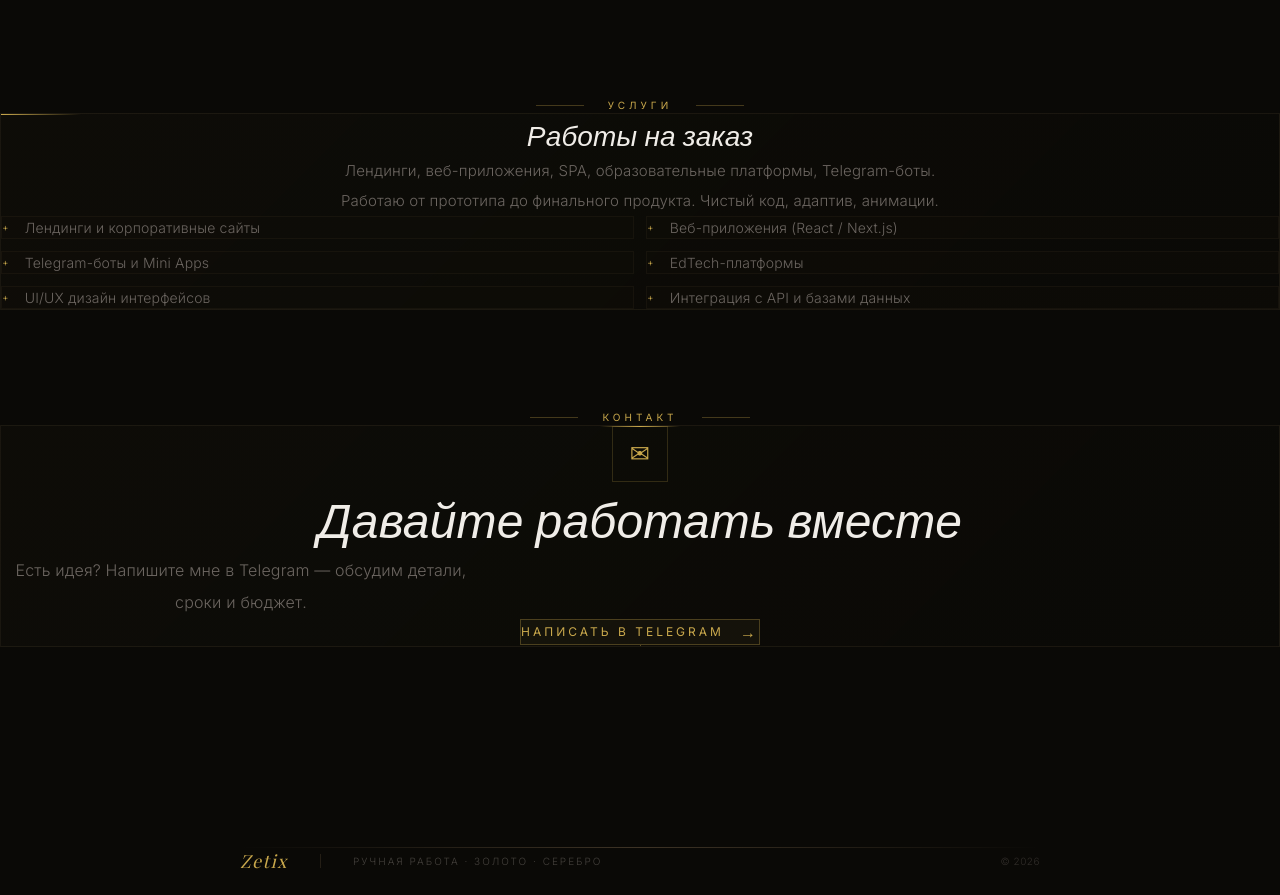
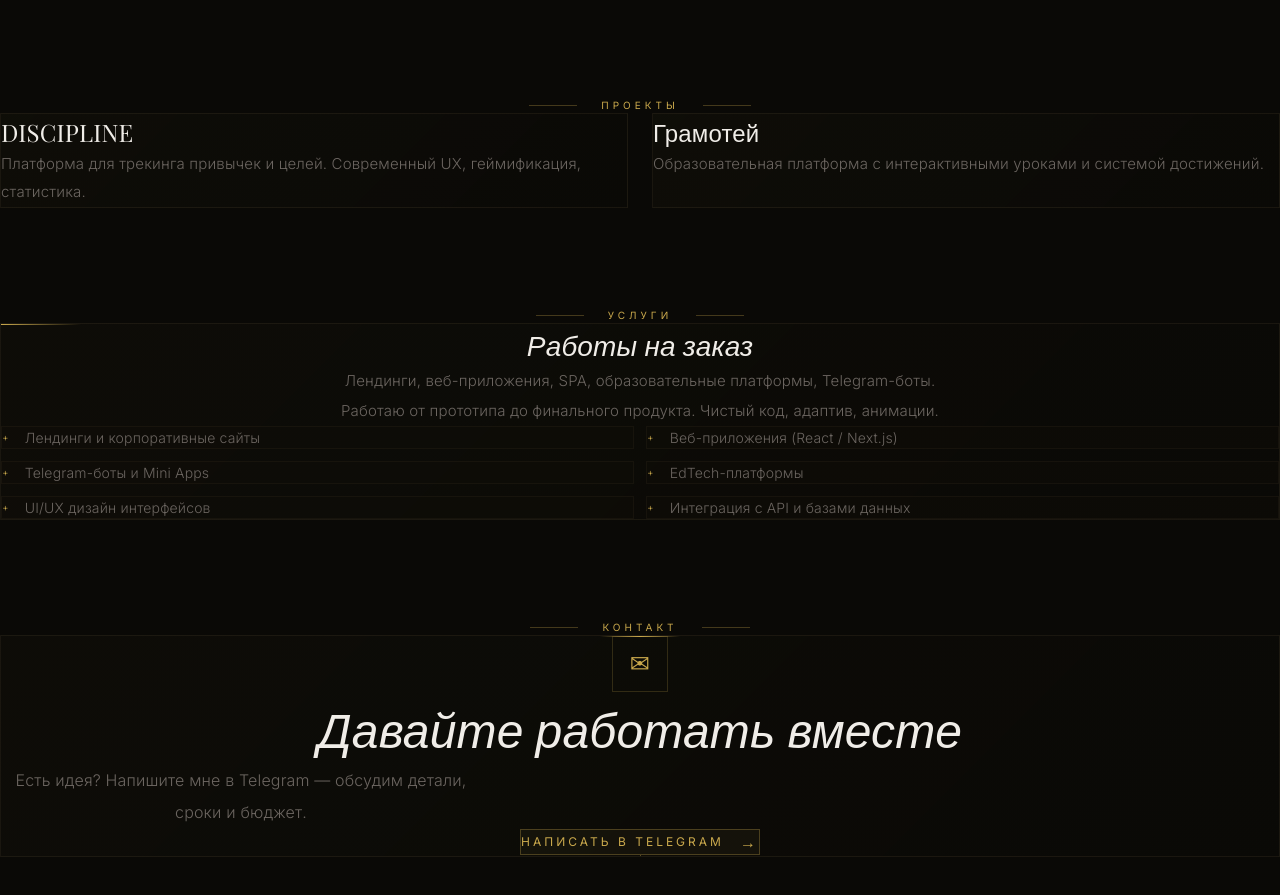
Before and after one commit to abrikoska1212/zetix-jewelry, a Next.js app: page /author in a window 1280 px wide. Shown: the part 882-1777 px from the top of the page. Built offline with nearby package versions, Linux system fonts and the light colour scheme.

Commit message:
feat: TG links, projects section, compact featured+about, 80% width

```diff
--- a/src/app/components/About.tsx
+++ b/src/app/components/About.tsx
@@ -11,26 +11,28 @@ export default function About() {
     <section
       id="about"
       ref={ref}
-      className="flex flex-col items-center px-10 py-32 text-center md:px-16 md:py-44"
+      className="flex flex-col items-center px-10 text-center md:px-16"
+      style={{ paddingTop: 60, paddingBottom: 80 }}
     >
       <motion.div
         initial={{ opacity: 0 }}
         animate={isInView ? { opacity: 1 } : {}}
         transition={{ duration: 1 }}
-        className="relative py-24"
+        className="relative py-16"
+        style={{ width: "80%" }}
       >
         {/* Линия сверху */}
         <div
           className="absolute top-0 left-1/2 -translate-x-1/2"
           style={{
             width: 1,
-            height: 70,
+            height: 50,
             background: "linear-gradient(to bottom, transparent, var(--color-border-gold))",
           }}
         />
 
         <h2
-          className="max-w-[650px] text-[40px] leading-[1.2] font-[400] italic md:text-[54px]"
+          className="mx-auto max-w-[650px] text-[36px] leading-[1.2] font-[400] italic md:text-[48px]"
           style={{ fontFamily: "var(--font-display)" }}
         >
           «Каждое украшение —
@@ -43,7 +45,7 @@ export default function About() {
           className="absolute bottom-0 left-1/2 -translate-x-1/2"
           style={{
             width: 1,
-            height: 70,
+            height: 50,
             background: "linear-gradient(to top, transparent, var(--color-border-gold))",
           }}
         />
@@ -53,7 +55,7 @@ export default function About() {
         initial={{ opacity: 0 }}
         animate={isInView ? { opacity: 1 } : {}}
         transition={{ duration: 1, delay: 0.15 }}
-        className="mb-16 max-w-[560px] text-[16px] font-[300] leading-[2] text-text-muted"
+        className="mb-10 max-w-[560px] text-[15px] font-[300] leading-[2] text-text-muted"
         style={{ fontFamily: "var(--font-body)" }}
       >
         ZETIX основан на убеждении что украшение
--- a/src/app/components/Author.tsx
+++ b/src/app/components/Author.tsx
@@ -170,6 +170,75 @@ export default function Author() {
         </div>
       </div>
 
+      {/* Проекты */}
+      <div
+        className="px-10 md:px-16"
+        style={{ paddingBottom: 100 }}
+      >
+        <div className="mb-10 flex flex-col items-center">
+          <div className="mb-6 flex items-center gap-6">
+            <div className="h-[1px] w-12 bg-gold/30" />
+            <span
+              className="text-[10px] font-[400] uppercase tracking-[0.4em] text-gold"
+              style={{ fontFamily: "var(--font-body)" }}
+            >
+              Проекты
+            </span>
+            <div className="h-[1px] w-12 bg-gold/30" />
+          </div>
+        </div>
+
+        <div className="grid grid-cols-1 gap-6 md:grid-cols-2">
+          {[
+            {
+              name: "DISCIPLINE",
+              desc: "Платформа для трекинга привычек и целей. Современный UX, геймификация, статистика.",
+              url: "https://discipline-eosin-one.vercel.app/",
+            },
+            {
+              name: "Грамотей",
+              desc: "Образовательная платформа с интерактивными уроками и системой достижений.",
+              url: "https://gramotey-five.vercel.app/",
+            },
+          ].map((project, i) => (
+            <motion.a
+              key={project.name}
+              href={project.url}
+              target="_blank"
+              rel="noopener noreferrer"
+              initial={{ opacity: 0 }}
+              animate={isInView ? { opacity: 1 } : {}}
+              transition={{ duration: 0.8, delay: 0.5 + i * 0.15 }}
+              className="group relative block p-10 transition-all duration-500"
+              style={{
+                background: "linear-gradient(135deg, rgba(17, 16, 9, 0.6) 0%, rgba(10, 9, 6, 0.8) 100%)",
+                border: "1px solid rgba(139, 115, 85, 0.12)",
+                textDecoration: "none",
+              }}
+            >
+              {/* Золотая линия сверху при hover */}
+              <div className="absolute top-0 left-0 h-[1px] w-0 bg-gold transition-all duration-700 ease-[cubic-bezier(0.76,0,0.24,1)] group-hover:w-full" />
+
+              <div className="mb-6 flex items-center justify-between">
+                <h4
+                  className="text-[24px] font-[400] text-text transition-colors duration-500 group-hover:text-gold"
+                  style={{ fontFamily: "var(--font-display)" }}
+                >
+                  {project.name}
+                </h4>
+                <span className="text-gold text-[18px] opacity-0 transition-all duration-500 group-hover:opacity-100 group-hover:translate-x-1">→</span>
+              </div>
+              <p
+                className="text-[15px] font-[300] leading-[1.9] text-text-muted"
+                style={{ fontFamily: "var(--font-body)" }}
+              >
+                {project.desc}
+              </p>
+            </motion.a>
+          ))}
+        </div>
+      </div>
+
       {/* Работы на заказ */}
       <div
         className="px-10 md:px-16"
@@ -283,7 +352,9 @@ export default function Author() {
             детали, сроки и бюджет.
           </p>
           <a
-            href="#"
+            href="https://t.me/zetixx"
+            target="_blank"
+            rel="noopener noreferrer"
             className="inline-flex items-center gap-4 border border-gold/30 bg-gold/5 px-10 py-5 text-[12px] font-[400] uppercase tracking-[0.25em] text-gold transition-all duration-600 hover:bg-gold hover:text-bg hover:border-gold"
             style={{ fontFamily: "var(--font-body)" }}
           >
--- a/src/app/components/Contact.tsx
+++ b/src/app/components/Contact.tsx
@@ -111,14 +111,18 @@ export default function Contact() {
           </span>
           <div className="flex flex-col items-center gap-3">
             <a
-              href="#"
+              href="https://t.me/zetixx"
+              target="_blank"
+              rel="noopener noreferrer"
               className="text-[15px] font-[300] text-text transition-colors duration-300 hover:text-gold"
               style={{ fontFamily: "var(--font-body)" }}
             >
               Telegram @zetixx
             </a>
             <a
-              href="#"
+              href="https://instagram.com/zetixjewelry"
+              target="_blank"
+              rel="noopener noreferrer"
               className="text-[15px] font-[300] text-text transition-colors duration-300 hover:text-gold"
               style={{ fontFamily: "var(--font-body)" }}
             >
@@ -130,7 +134,9 @@ export default function Contact() {
 
       {/* CTA — кнопка */}
       <motion.a
-        href="#"
+        href="https://t.me/zetixx"
+        target="_blank"
+        rel="noopener noreferrer"
         initial={{ opacity: 0 }}
         animate={isInView ? { opacity: 1 } : {}}
         transition={{ duration: 0.8, delay: 0.35 }}
--- a/src/app/components/FeaturedPiece.tsx
+++ b/src/app/components/FeaturedPiece.tsx
@@ -8,7 +8,7 @@ export default function FeaturedPiece() {
   const isInView = useInView(ref, { once: true, margin: "-100px" });
 
   return (
-    <section ref={ref} className="px-10 md:px-16 py-32 md:py-44">
+    <section ref={ref} className="px-10 md:px-16 pt-16 pb-24 md:pt-24 md:pb-32">
       <div className="grid grid-cols-1 gap-0 md:grid-cols-5">
         <motion.div
           initial={{ opacity: 0 }}
@@ -28,9 +28,9 @@ export default function FeaturedPiece() {
           initial={{ opacity: 0 }}
           animate={isInView ? { opacity: 1 } : {}}
           transition={{ duration: 1, delay: 0.2 }}
-          className="flex flex-col items-start justify-center px-8 py-20 md:col-span-2 md:px-14 lg:px-20"
+          className="flex flex-col justify-center px-10 py-16 md:col-span-2 md:px-12 lg:px-16"
         >
-          <div className="mb-10 flex items-center gap-4">
+          <div className="mb-8 flex items-center gap-4">
             <div className="h-[1px] w-8 bg-gold/30" />
             <span
               className="text-[10px] font-[400] uppercase tracking-[0.35em] text-gold"
@@ -41,7 +41,7 @@ export default function FeaturedPiece() {
           </div>
 
           <h2
-            className="mb-8 text-[48px] leading-[1.05] font-[400] md:text-[64px]"
+            className="mb-6 text-[44px] leading-[1.05] font-[400] md:text-[56px]"
             style={{ fontFamily: "var(--font-display)" }}
           >
             Кольцо
@@ -49,10 +49,10 @@ export default function FeaturedPiece() {
             «Вечер»
           </h2>
 
-          <div className="mb-10 h-[1px] w-16 bg-gradient-to-r from-gold to-transparent" />
+          <div className="mb-8 h-[1px] w-16 bg-gradient-to-r from-gold to-transparent" />
 
           <p
-            className="mb-10 max-w-[320px] text-[15px] font-[300] leading-[2] text-text-muted"
+            className="mb-8 max-w-[360px] text-[15px] font-[300] leading-[2] text-text-muted"
             style={{ fontFamily: "var(--font-body)" }}
           >
             Жёлтое золото 585° пробы. Бриллиант
```
